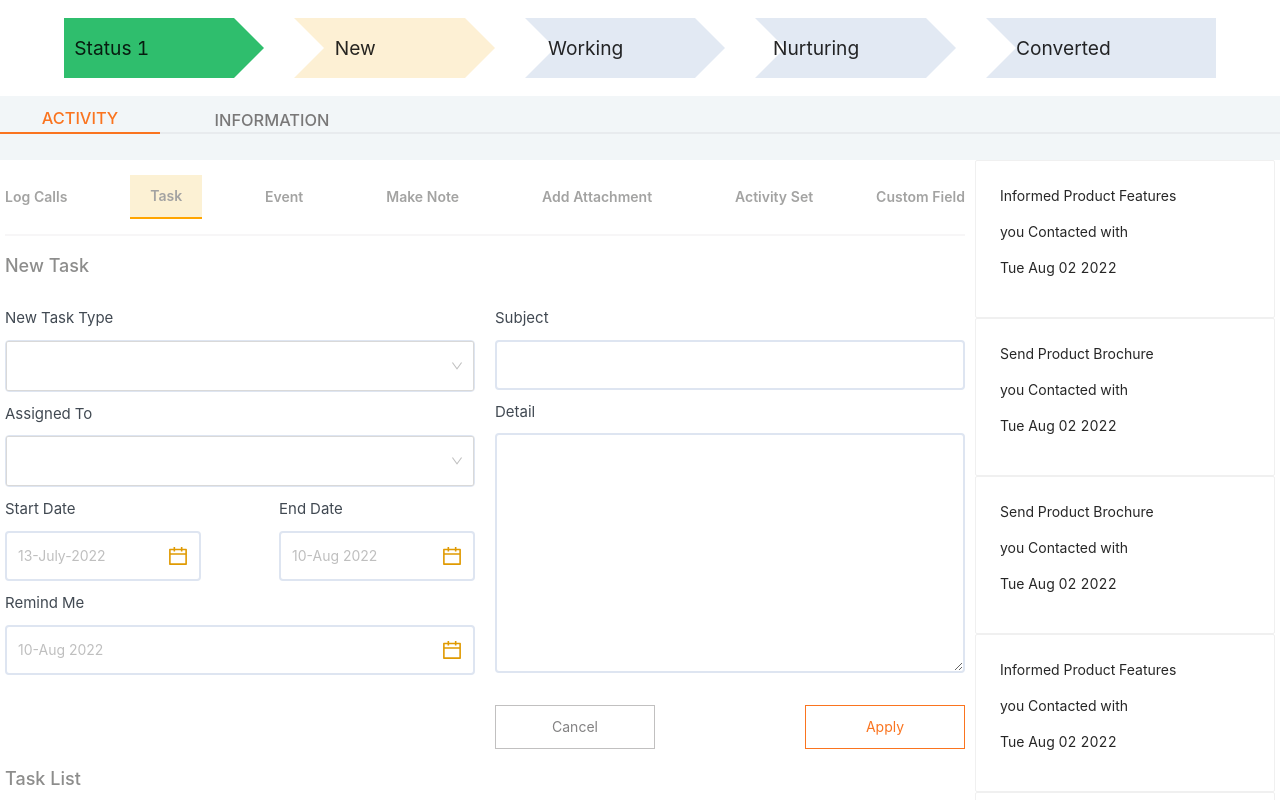
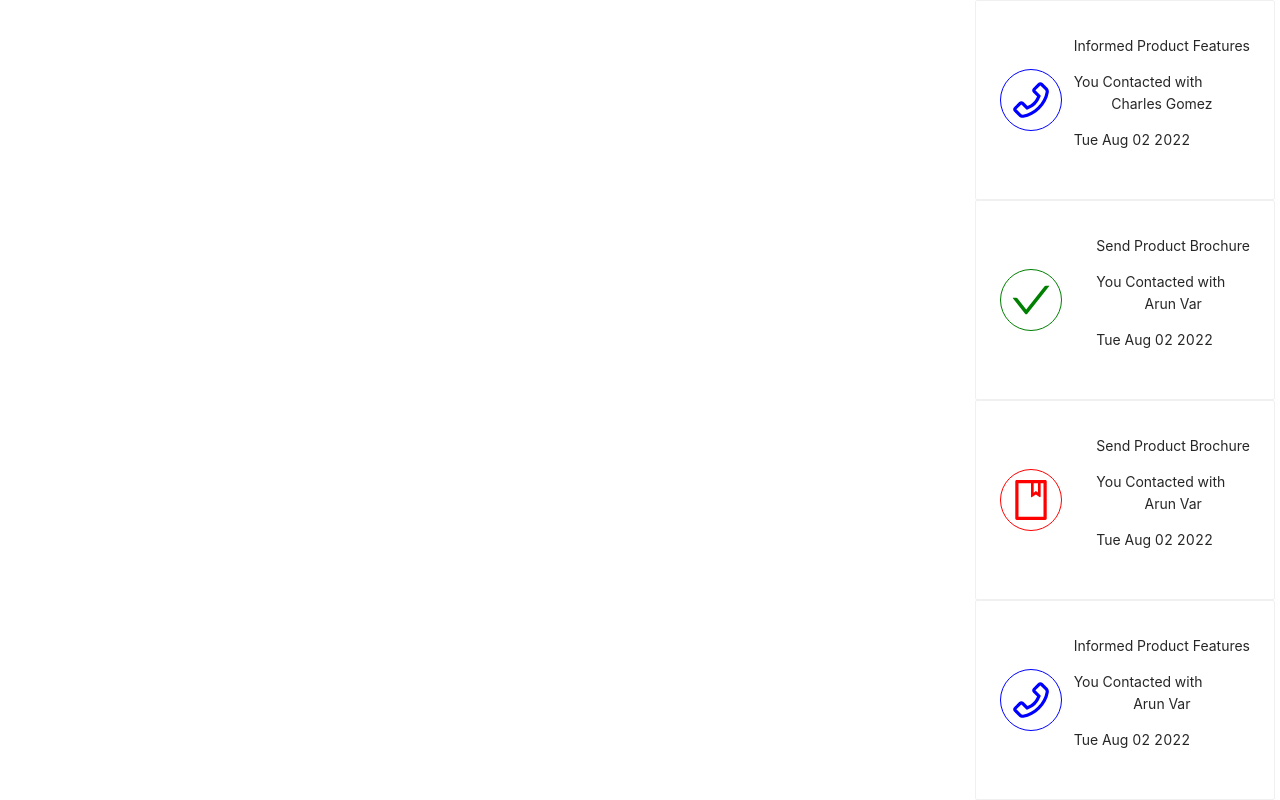
Before and after one commit to CHINTAN14987/DashBoard-Firebase_Database, a React (Create React App) app: page / in a window 1280 px wide. Shown: the top 800 px of the page. Built offline with nearby package versions, Linux system fonts and the light colour scheme.

Commit message:
carddata

```diff
--- a/src/App.js
+++ b/src/App.js
@@ -11,8 +11,8 @@ function App() {
   return (
     <Provider store={store}>
       <div className="App">
-        <Header />
-        <div className="activity_information_Mainwrapper">
+        {/* <Header /> */}
+        {/* <div className="activity_information_Mainwrapper">
           <div style={{ width: "100%" }}>
             <div className="activity_information_wrapper">
               <h3>ACTIVITY</h3>
@@ -20,11 +20,11 @@ function App() {
             </div>
             <div className="border"></div>
           </div>
-        </div>
+        </div> */}
 
         <div className="component_wrapper">
           <div className="component_wrapper_newTaskAndDisplayed">
-            <div className="innerHeader">
+            {/* <div className="innerHeader">
               <span>Log Calls</span>
               <span>Task</span>
               <span>Event</span>
@@ -32,9 +32,9 @@ function App() {
               <span>Add Attachment</span>
               <span>Activity Set</span>
               <span>Custom Field</span>
-            </div>
-            <NewTask />
-            <DisplayedTasks />
+            </div> */}
+            {/* <NewTask />
+            <DisplayedTasks /> */}
           </div>
           <CardComponent className="cardComponent_wrapper" />
         </div>
--- a/src/components/CardComponent.js
+++ b/src/components/CardComponent.js
@@ -1,17 +1,37 @@
 import React from "react";
 import { Card } from "antd";
 import { StatusData } from "../data";
+import "../css/CardComponent.css";
+import { PhoneOutlined, BookOutlined, CheckOutlined } from "@ant-design/icons";
 
 const CardComponent = () => {
   return (
-    <div>
+    <div className="card_wrapper">
       {StatusData.map((item) => {
-        const { productStatus, date, liveStatus, id } = item;
+        const { productStatus, date, liveStatus, id, employeename } = item;
         return (
           <Card style={{ width: 300 }} key={id}>
-            <p>{productStatus}</p>
-            <p>{liveStatus}</p>
-            <p>{date}</p>
+            <div className="card">
+              <span className="icon_wrapper">
+                {(id === 4 || id === 1) && (
+                  <PhoneOutlined className="cardicon" />
+                )}
+
+                {(id === 2 || id === 5) && (
+                  <CheckOutlined className="cardicon third" />
+                )}
+                {id === 3 && <BookOutlined className="cardicon second" />}
+              </span>
+              <div>
+                <div>
+                  <p>{productStatus}</p>
+                  <p>
+                    {liveStatus} <span>{employeename}</span>
+                  </p>
+                  <p>{date}</p>
+                </div>
+              </div>
+            </div>
           </Card>
         );
       })}
--- a/src/components/Header.js
+++ b/src/components/Header.js
@@ -1,5 +1,6 @@
 import React from "react";
 import "../css/Header.css";
+import { CheckOutlined } from "@ant-design/icons";
 
 const Header = () => {
   return (
@@ -7,32 +8,44 @@ const Header = () => {
       <div className="header_container">
         <div className="flex_wrapper">
           <div className="status_button_left">
-            <span>Status 1</span>
+            <span className="heading">Status 1</span>
           </div>
           <div className="button_traingle"></div>
+          <button className="checkboxwrapper">
+            <CheckOutlined className="checkbox" />
+          </button>
         </div>
 
         <div className="flex_wrapper">
-          <div className="new_button_left new">
-            <span>New</span>
+          <div className="outline">
+            <div className="new_button_left new">
+              <span className="heading">New</span>
+            </div>
           </div>
+
           <div className="button_traingle newtraingle"></div>
+          <button className="checkboxwrapper"></button>
         </div>
         <div className="flex_wrapper">
           <div className="new_button_left working">
-            <span>Working</span>
+            <span className="heading">Working</span>
           </div>
           <div className="button_traingle workingtriangle"></div>
+          <button className="checkboxwrapper"></button>
         </div>
         <div className="flex_wrapper">
           <div className="new_button_left nurturing">
-            <span>Nurturing</span>
+            <span className="heading">Nurturing</span>
           </div>
           <div className="button_traingle nurturingtriangle"></div>
+          <button className="checkboxwrapper"></button>
         </div>
-        <div className="flex_wrapper">
-          <div className="new_button_left converted">
-            <span>Converted</span>
+        <div className="flex_wrapper headerContentLast">
+          <div className="headerContentLast_innerwrapper">
+            <div className="new_button_left converted">
+              <span className="heading">Converted</span>
+            </div>
+            <button className="checkboxwrapper"></button>
           </div>
         </div>
       </div>
--- a/src/components/NewTask.js
+++ b/src/components/NewTask.js
@@ -53,7 +53,7 @@ const NewTask = () => {
   const handleCancel = () => {
     setSelectedNewTask("");
     setSelectedAssignedTo("");
-    setEndDate([]);
+    setEndDate("");
     setStartDate("");
     setRemindDate("");
     setInput("");
--- /dev/null
+++ b/src/css/CardComponent.css
@@ -0,0 +1,24 @@
+.card_wrapper{
+    display: flex;
+    flex-direction: column;
+}
+.card{
+    margin: 10px 0;
+    display: flex;justify-content: space-between;
+}
+.card span{display: flex;
+align-items: center;
+justify-content: center;
+}
+.cardicon{
+    font-size: 40px;
+    color: blue;
+    padding: 10px;
+}
+.second{color: red;
+    border: 1px solid red !important;}
+.third{color: green;
+    border: 1px solid green !important;}
+.icon_wrapper span{
+    border-radius: 50%;
+border: 1px solid blue ;}
--- a/src/css/Header.css
+++ b/src/css/Header.css
@@ -12,6 +12,7 @@
 .flex_wrapper {
   display: flex;
   width: 100%;
+  position:relative;
 }
 
 .Navbar_Progress {
@@ -20,7 +21,37 @@
   align-items: center;
   background-color: #fff;
 }
+/* .flex_wrapper input[type="checkbox"] {
+  width: 30px;
+  height: 30px;
+  clip-path: circle(46% at 50% 50%);
+  accent-color: white;
+}
+input[type='checkbox']:checked {
+  background-color: #023047;
+}
+input[type='checkbox']:checked:after {
+  color:white;
+} */
+.checkbox{
 
+  color: #2fbe6d !important;
+
+}
+/* .headerContentLast{
+  flex:1;
+} */
+.checkboxwrapper{
+  position: absolute;
+  top: 50%;
+  right: 30%;
+  transform: translate(-50%, -50%);
+  background-color: white;
+  border-radius: 50%;
+  height: 20px;
+  width:20px;
+  border: transparent;
+}
 .status_button_left {
   flex: 1;
   background-color: #2fbe6d;
@@ -45,22 +76,30 @@
 }
 
 .header_container {
-  display: flex;
+  display: grid;
+  grid-template-columns: repeat(5, 1fr);
   width: 90%;
   margin-left: auto;
   margin-right: auto;
 }
-.header_container span {
+.header_container .heading {
   position: absolute;
   font-size: 1.5vw;
   top: 50%;
   left: 28%;
   transform: translate(-50%, -50%);
+  color:#414952;
+  font-size: 1vw;
+  font-weight: 600;
 }
 .new {
   background-color: #fdf0d4;
+  /* border-bottom: 2px solid orange; */
 }
-
+.outline{
+  border-bottom: 2px solid orange;
+  flex: 1;
+}
 .newtraingle {
   border-left-color: #fdf0d4;
 }
@@ -73,3 +112,32 @@
 .nurturingtriangle {
   border-left-color: #e2e9f3;
 }
+.headerContentLast_innerwrapper{
+  width: 90%;
+}
+@media screen and (max-width:1200px){
+  .heading{
+    left:35% !important;
+    font-size: 1.5vw !important;
+  }
+  .header_container{
+    grid-template-columns: repeat(3, 1fr);
+  }
+  .flex_wrapper{margin: 1rem 0;}
+}
+
+
+@media screen and (max-width:756px){
+  .header_container{
+    grid-template-columns: repeat(1, 1fr);
+    margin-right: 0;
+  }
+  .heading{
+    font-size: 15px !important;
+  }
+}
+@media screen and (max-width:500px){
+  .heading{
+    font-size: 12px !important;
+  }
+}
--- a/src/data.js
+++ b/src/data.js
@@ -35,28 +35,38 @@ export const data = [
 
 export const StatusData = [
   {
+    id: 1,
     productStatus: "Informed Product Features",
     date: new Date().toDateString(),
-    liveStatus: "you Contacted with",
+    liveStatus: "You Contacted with",
+    employeename: "Charles Gomez",
   },
   {
+    id: 2,
     productStatus: "Send Product Brochure",
     date: new Date().toDateString(),
-    liveStatus: "you Contacted with",
+    liveStatus: "You Contacted with",
+    employeename: "Arun Var",
   },
   {
+    id: 3,
     productStatus: "Send Product Brochure",
     date: new Date().toDateString(),
-    liveStatus: "you Contacted with",
+    liveStatus: "You Contacted with",
+    employeename: "Arun Var",
   },
   {
+    id: 4,
     productStatus: "Informed Product Features",
     date: new Date().toDateString(),
-    liveStatus: "you Contacted with",
+    liveStatus: "You Contacted with",
+    employeename: "Arun Var",
   },
   {
+    id: 5,
     productStatus: "Informed Product Features",
     date: new Date().toDateString(),
-    liveStatus: "you Contacted with",
+    liveStatus: "You Contacted with",
+    employeename: "Charles Gomez",
   },
 ];
```
